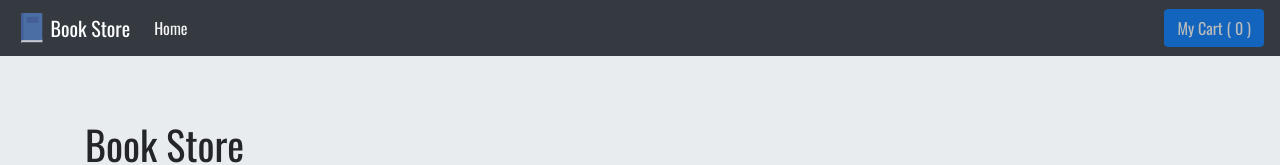
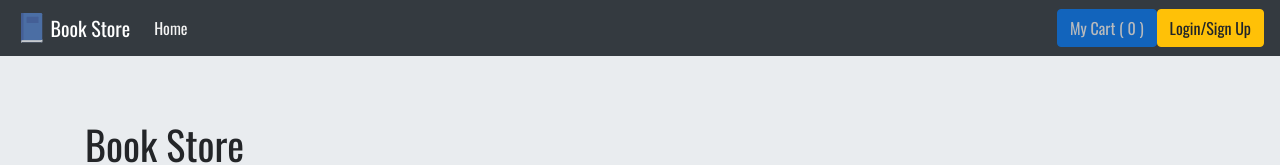
Before and after one commit to imadcollin/book-store, a React (Create React App) app: page / in a window 1280 px wide. Shown: the top 165 px of the page. Built offline with nearby package versions, Linux system fonts and the light colour scheme; no server answers.

Commit message:
Add login button to nav

```diff
--- a/src/Components/Nav.js
+++ b/src/Components/Nav.js
@@ -5,7 +5,7 @@ import { Link } from "react-router-dom";
 import "./AppNav.css";
 import Button from "react-bootstrap/Button";
 import { ProductConsumer } from "../Providers/ProductProvider";
-
+import User from "./Login/User";
 export default class AppNav extends Component {
   render() {
     return (
@@ -37,6 +37,9 @@ export default class AppNav extends Component {
             )}
           </ProductConsumer>
         </Nav>
+        <Nav>
+          <User />
+        </Nav>
       </Navbar>
     );
   }
```
